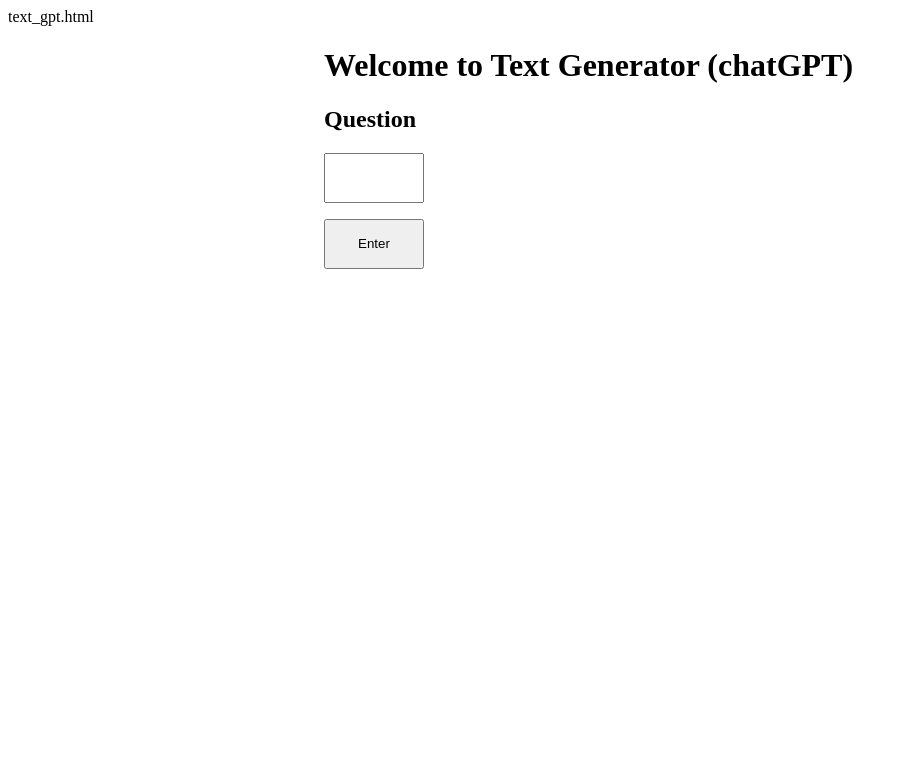
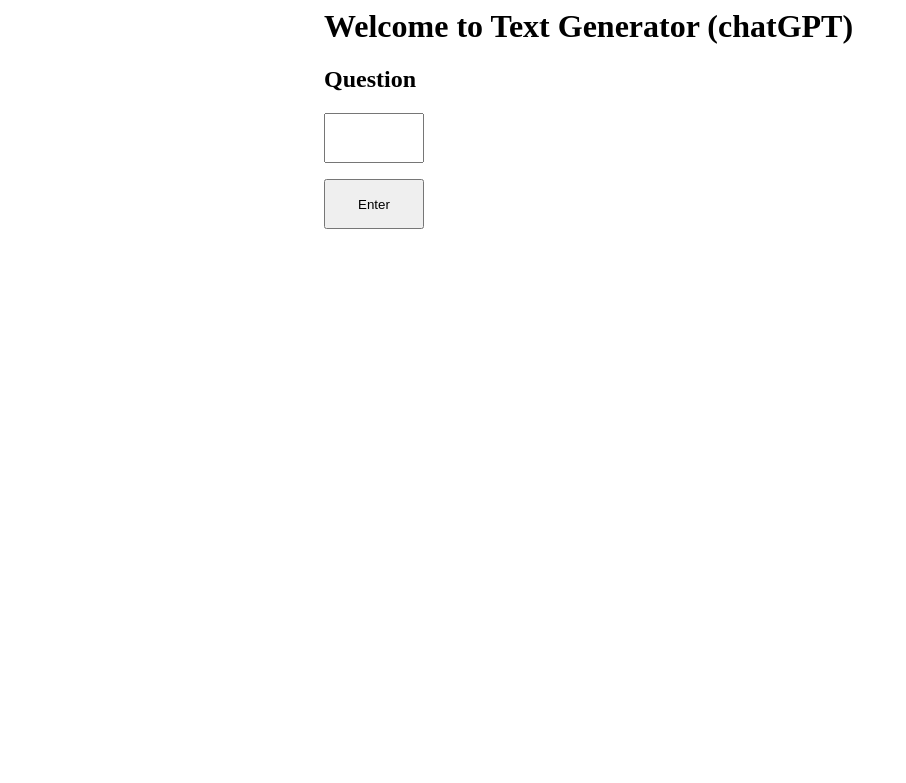
Before and after one commit to Tao0503/RPA-19ffeb2024, a Flask app: page /text_gpt in a window 1280 px wide. Shown: the top 783 px of the page, without its empty margins (0-906 px from the left). Run offline with Flask 3, Linux system fonts and the light colour scheme.

Commit message:
Update text_gpt.html

```diff
--- a/templates/text_gpt.html
+++ b/templates/text_gpt.html
@@ -1,5 +1,3 @@
-text_gpt.html
-
 <style>
     .container{width:100%;margin:auto}
     @media (min-width:600px) {.container{width: 80%;}}
```
